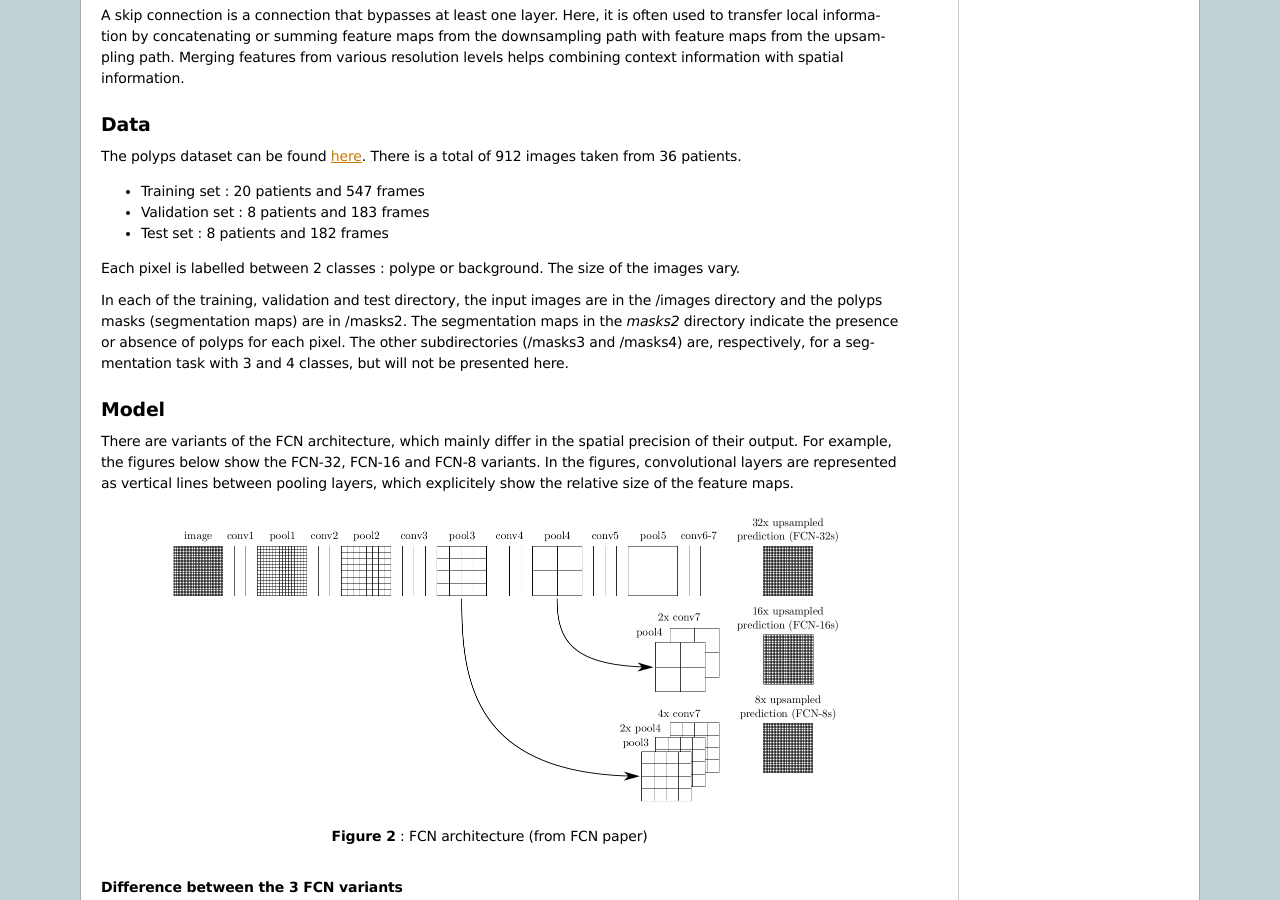
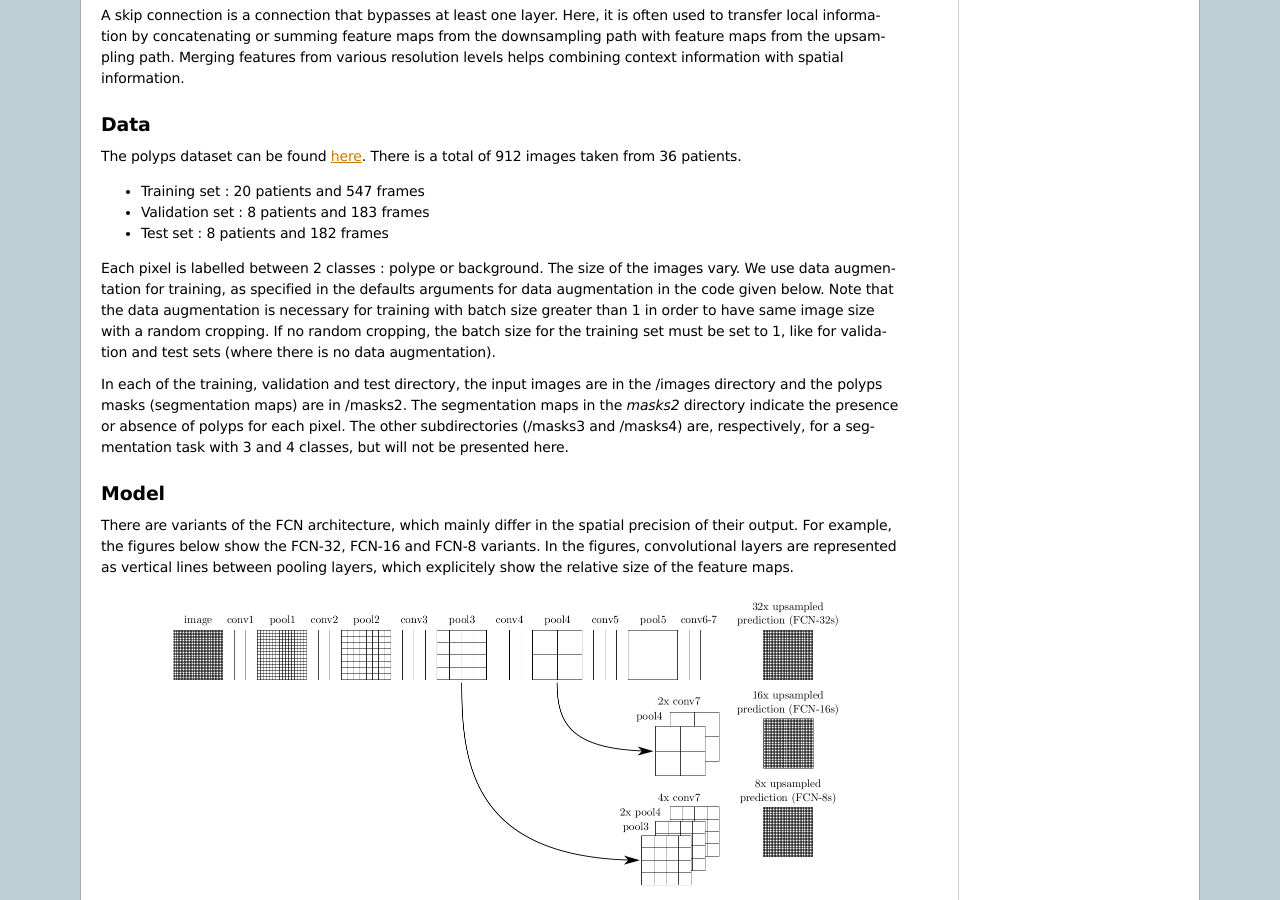
Before and after one commit to lisa-lab/DeepLearningTutorials, a Sphinx documentation site: the page built from doc/fcn_2D_segm.txt, in a window 1280 px wide and 900 px high, scrolled down 909 px. Built offline with Sphinx 7.4.7, drawn with Linux system fonts in a browser that asks for light colours; formulas are drawn with MathJax 3.

Commit message:
specify that data augmentation is used

```diff
--- a/doc/fcn_2D_segm.txt
+++ b/doc/fcn_2D_segm.txt
@@ -55,7 +55,12 @@ There is a total of 912 images taken from 36 patients.
 * Test set : 8 patients and 182 frames
 
 Each pixel is labelled between 2 classes : polype or background.
-The size of the images vary.
+The size of the images vary. We use data augmentation for training, as specified
+in the defaults arguments for data augmentation in the code given below. Note that
+the data augmentation is necessary for training with batch size greater than 1
+in order to have same image size with a random cropping. If no random cropping,
+the batch size for the training set must be set to 1, like for validation and test
+sets (where there is no data augmentation).
 
 
 In each of the training, validation and test directory, the input images are in the
--- a/doc/unet.txt
+++ b/doc/unet.txt
@@ -20,6 +20,8 @@ Data
 ++++
 
 The data is from ISBI challenge and can be found `here <http://brainiac2.mit.edu/isbi_challenge/home>`_.
+We use data augmentation for training, as specified
+in the defaults arguments for data augmentation in the code given below.
 
 Model
 +++++
```
